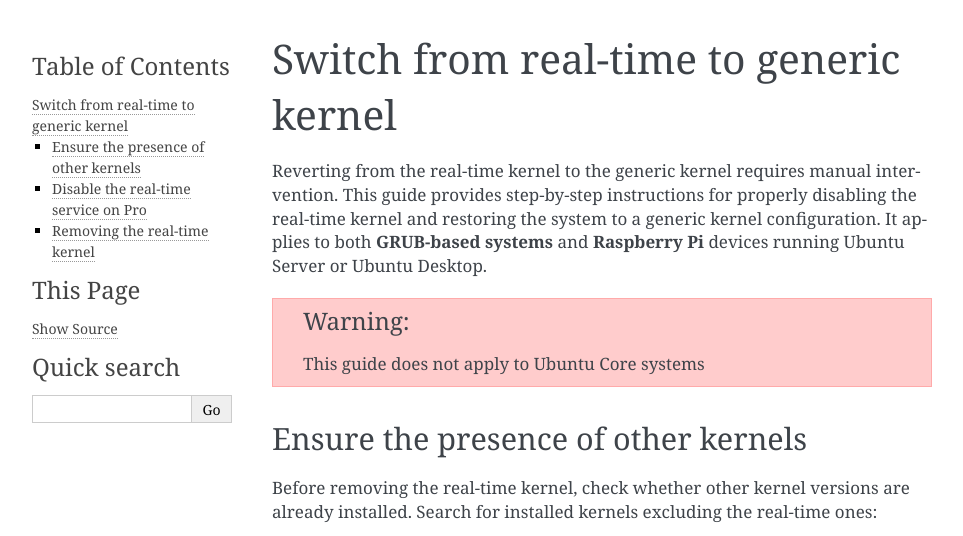
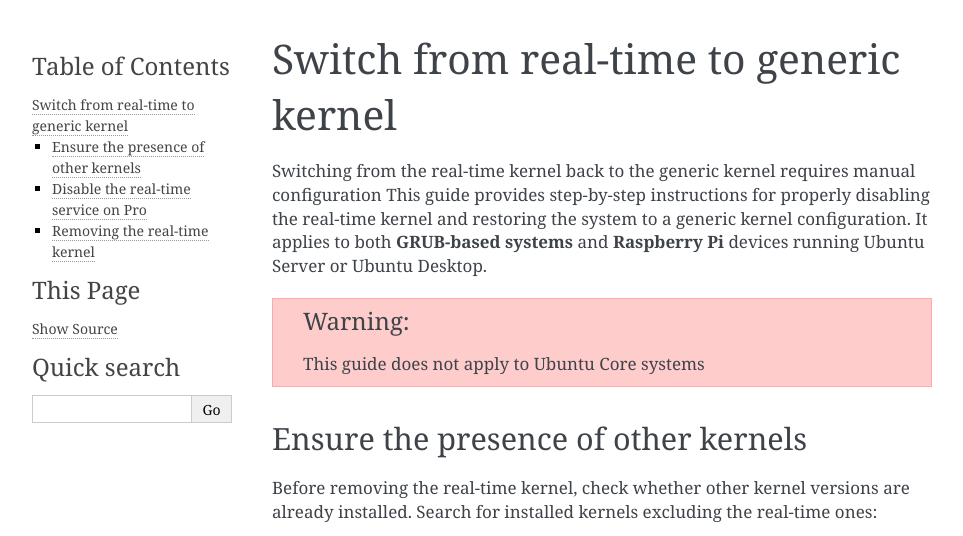
Before and after one commit to canonical/real-time-ubuntu-docs, a Sphinx documentation site: the page built from docs/how-to/switch-from-realtime-to-generic-kernel.md, in a window 1280 px wide and 900 px high, cut to the strip 0-536 px from the top of the window. Shown: the whole strip, without its empty margins (148-1111 px from the left). Built offline with Sphinx 7.4.7, drawn with Linux system fonts in a browser that asks for light colours.

Commit message:
refact: reword 'revert' to 'switch'
Signed-off-by: Lincoln Wallace <lincoln.wallace@canonical.com>

```diff
--- a/docs/how-to/switch-from-realtime-to-generic-kernel.md
+++ b/docs/how-to/switch-from-realtime-to-generic-kernel.md
@@ -1,6 +1,6 @@
 # Switch from real-time to generic kernel
 
-Reverting from the real-time kernel to the generic kernel requires manual intervention.
+Switching from the real-time kernel back to the generic kernel requires manual configuration
 This guide provides step-by-step instructions for properly disabling the real-time kernel and restoring the system to a generic kernel configuration.
 It applies to both **GRUB-based systems** and **Raspberry Pi** devices running Ubuntu Server or Ubuntu Desktop.
 
```
